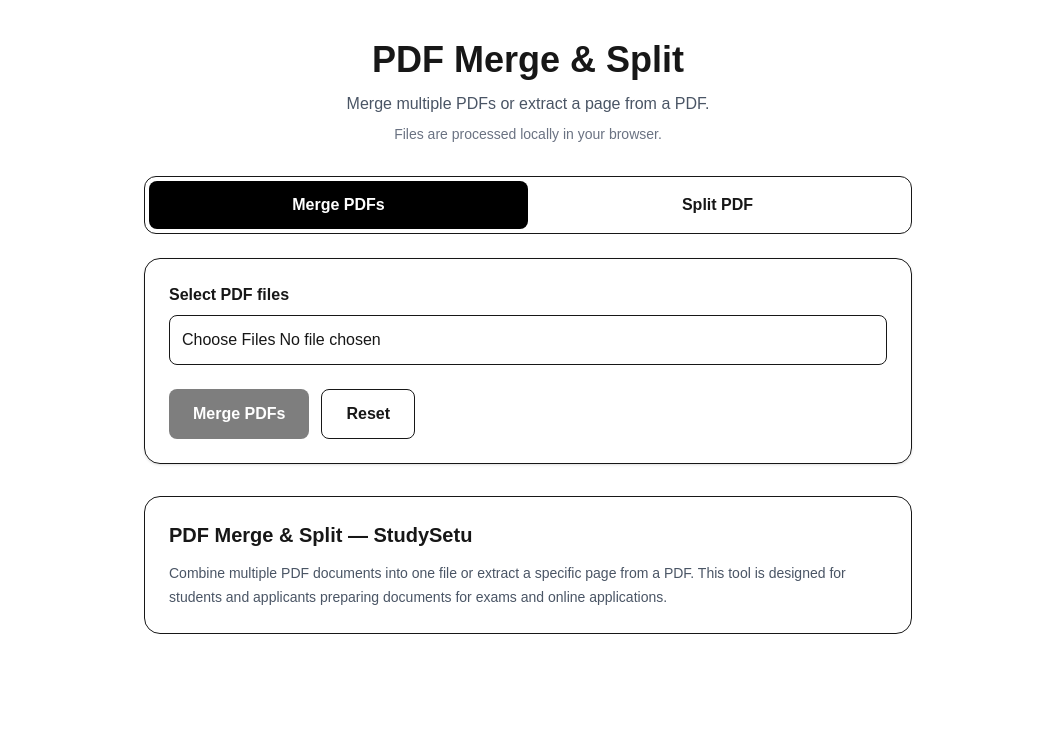
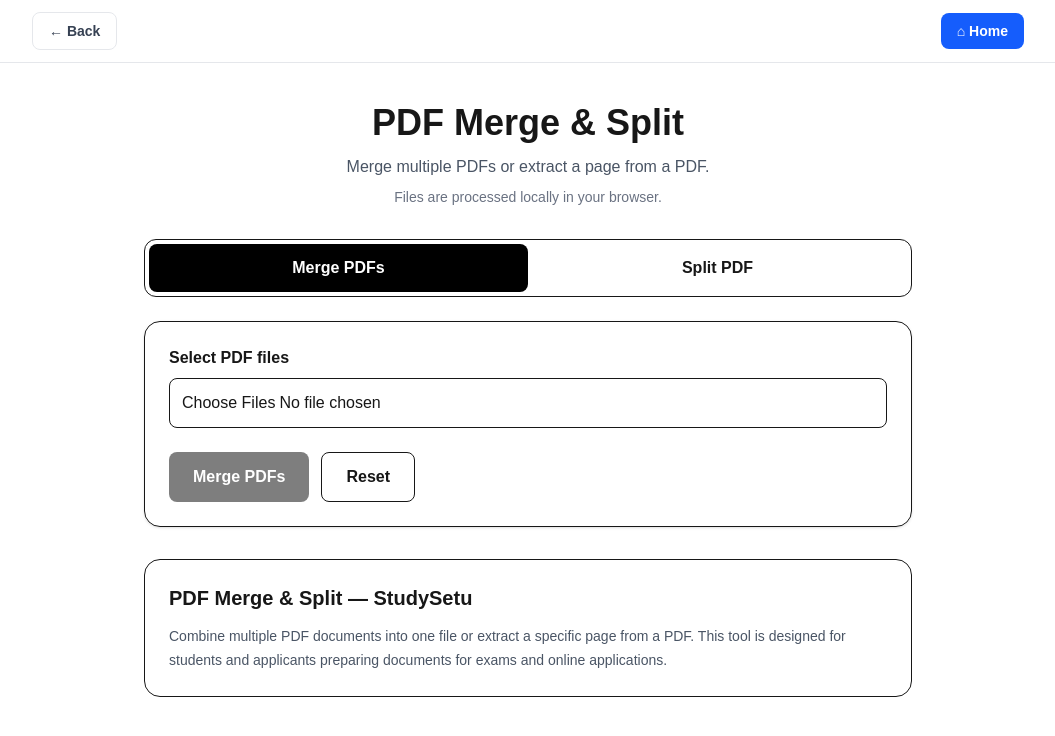
Before and after one commit to AwadheshBabita/StudySetu, a Next.js app: page /tools/pdf-merge-split in a window 1280 px wide. Shown: the top 736 px of the page, without its empty margins (112-1167 px from the left). Built offline with nearby package versions, Linux system fonts and the light colour scheme.

Commit message:
Add global back and home navigation

```diff
--- a/src/app/layout.tsx
+++ b/src/app/layout.tsx
@@ -1,6 +1,7 @@
 import type { Metadata } from "next";
 import { Geist, Geist_Mono } from "next/font/google";
 import "./globals.css";
+import Navigation from "@/components/navigation";
 
 const geistSans = Geist({
   variable: "--font-geist-sans",
@@ -23,7 +24,7 @@
       lang="en"
       className={`${geistSans.variable} ${geistMono.variable} h-full antialiased`}
     >
-      <body className="min-h-full flex flex-col">{children}</body>
+      <body className="min-h-full flex flex-col"><Navigation />{children}</body>
     </html>
   );
 }
--- /dev/null
+++ b/src/components/navigation.tsx
@@ -0,0 +1,34 @@
+'use client';
+
+import Link from 'next/link';
+import { usePathname, useRouter } from 'next/navigation';
+
+export default function Navigation() {
+  const pathname = usePathname();
+  const router = useRouter();
+
+  if (pathname === '/') {
+    return null;
+  }
+
+  return (
+    <nav className="sticky top-0 z-50 border-b border-gray-200 bg-white/95 backdrop-blur">
+      <div className="mx-auto flex max-w-5xl items-center justify-between px-4 py-3">
+        <button
+          type="button"
+          onClick={() => router.back()}
+          className="rounded-lg border border-gray-200 px-4 py-2 text-sm font-semibold text-gray-700 hover:bg-gray-50"
+        >
+          ← Back
+        </button>
+
+        <Link
+          href="/"
+          className="rounded-lg bg-blue-600 px-4 py-2 text-sm font-semibold text-white hover:bg-blue-700"
+        >
+          ⌂ Home
+        </Link>
+      </div>
+    </nav>
+  );
+}
```
